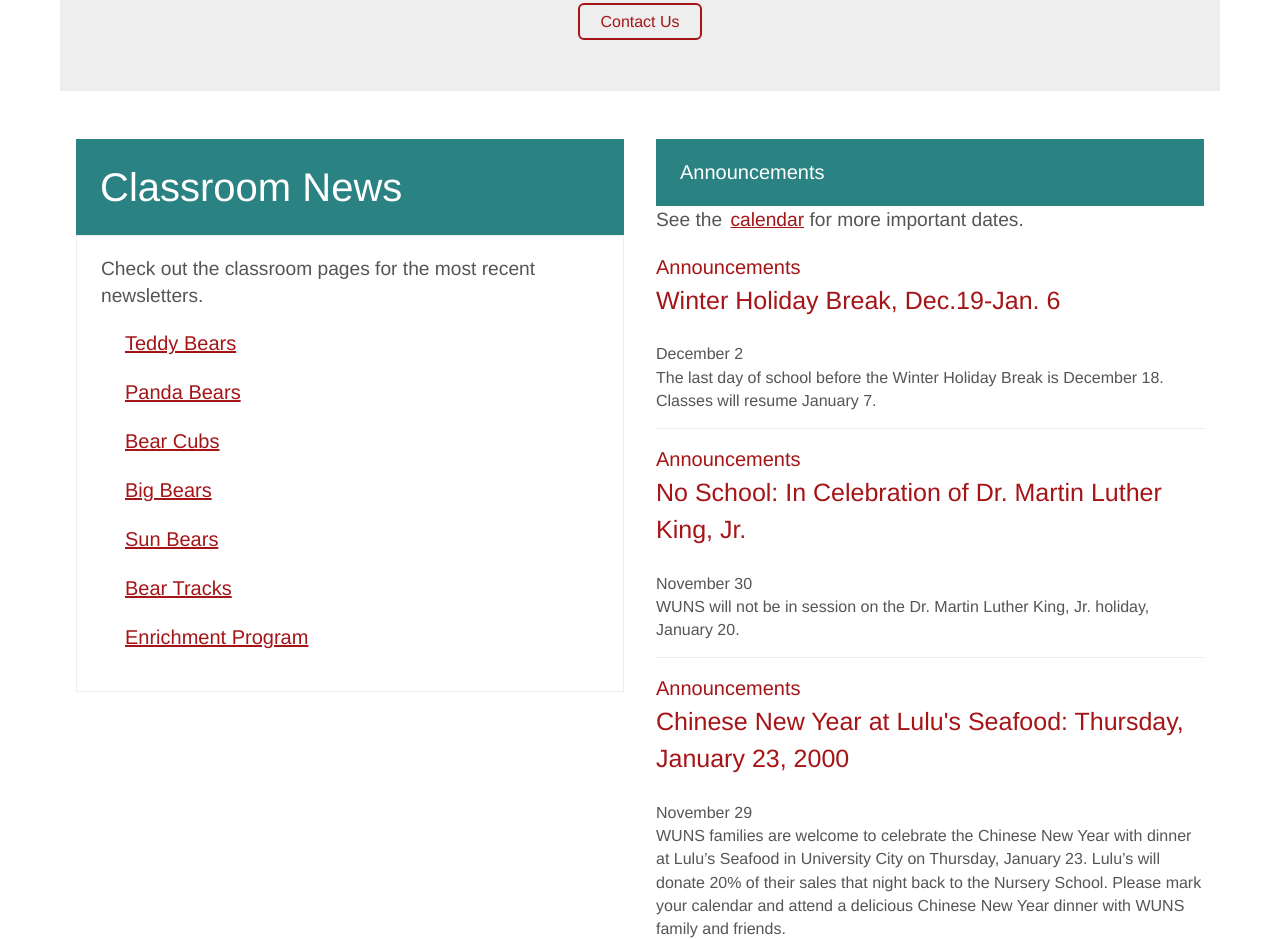
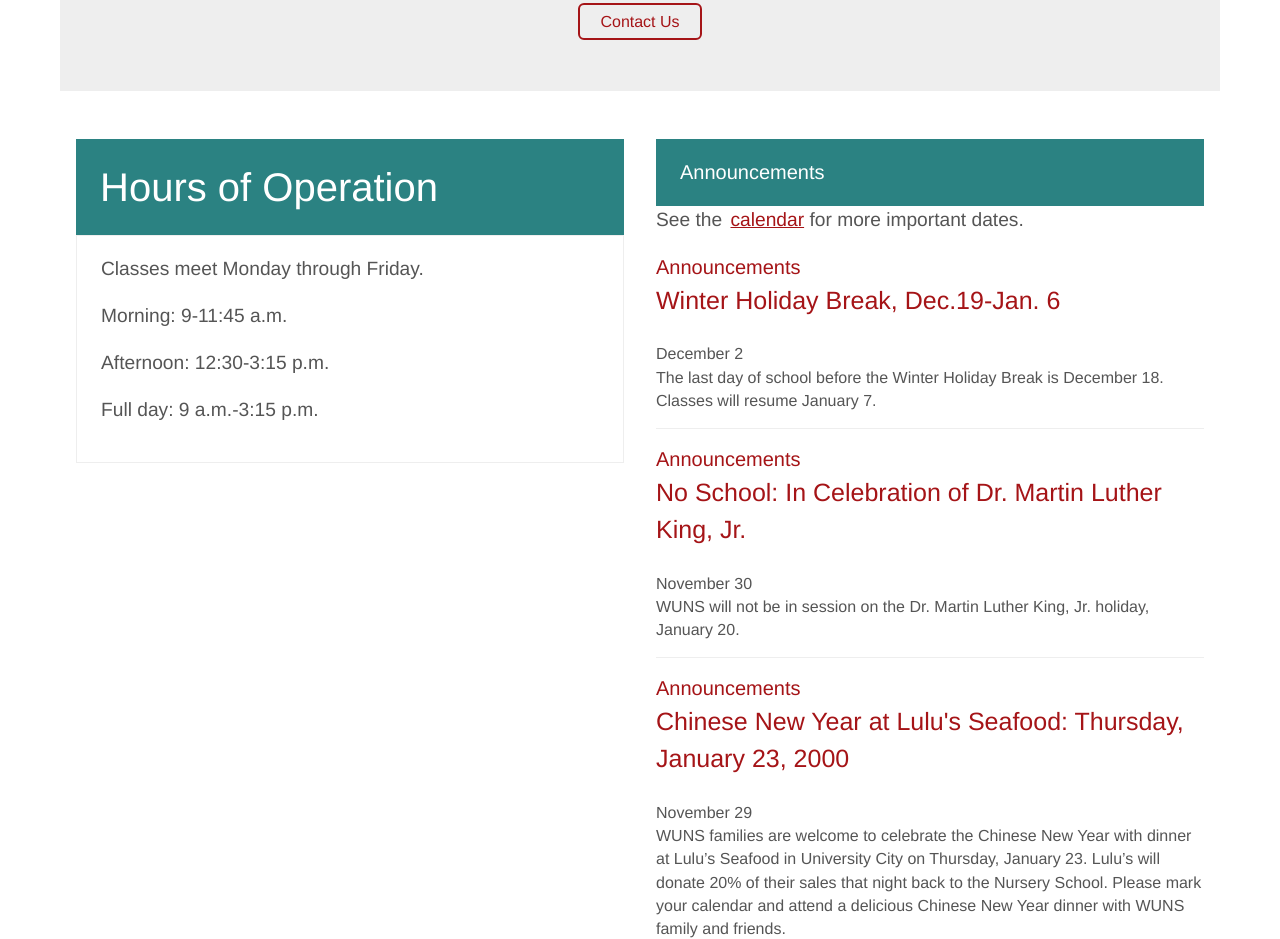
Before and after one commit to cse256-sp2021/information-foraging-mkesani, a website: page files/index.html in a window 1280 px wide. Shown: the part 1451-2390 px from the top of the page. Drawn offline with nearby package versions, Linux system fonts and the light colour scheme; files that its build step writes are made by us from their sources; files whose address does not match are found by name.

Commit message:
Update index.html

```diff
--- a/files/index.html
+++ b/files/index.html
@@ -40,6 +40,7 @@
     </div>
     <div id="column-view">
       <div class="column" id="left-column">
+        <!--
         <header class="column-header" id="left-header">
           <h3left>Classroom News</h3left>
         </header>
@@ -54,6 +55,16 @@
           <a id="sun-bears" href="files/sun_bears.html">Sun Bears</a>
           <a id="bear-tracks" href="files/bear_tracks.html">Bear Tracks</a>
           <a id="enrichment-program" href="files/enrichment_programs.html">Enrichment Program</a>
+        </div>
+        -->
+        <header class="column-header" id="left-header">
+          <h3left>Hours of Operation</h3left>
+        </header>
+        <div class="inner-div">
+          <p>Classes meet Monday through Friday.</p>
+          <p>Morning: 9-11:45 a.m.</p>
+          <p>Afternoon: 12:30-3:15 p.m.</p>
+          <p>Full day: 9 a.m.-3:15 p.m.</p>
         </div>
       </div>
       <div class="column" id="right-column">
```
